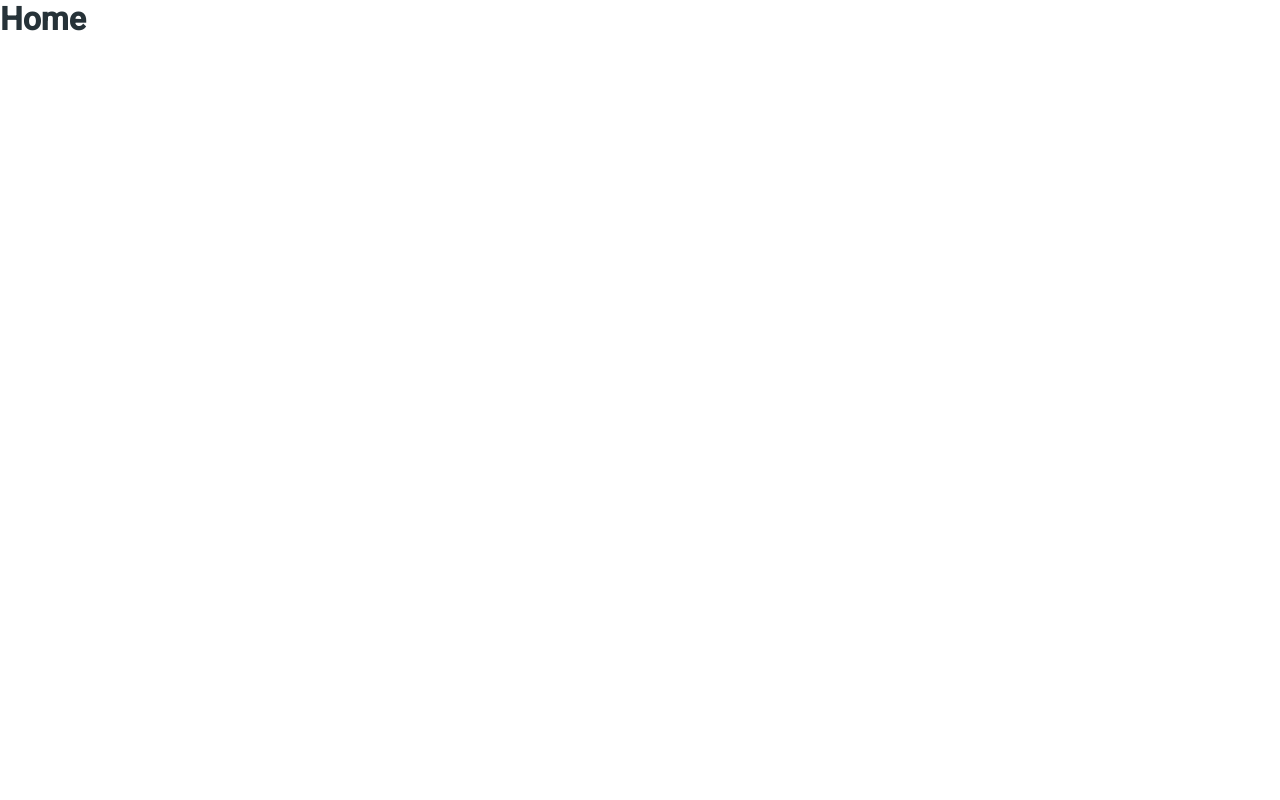
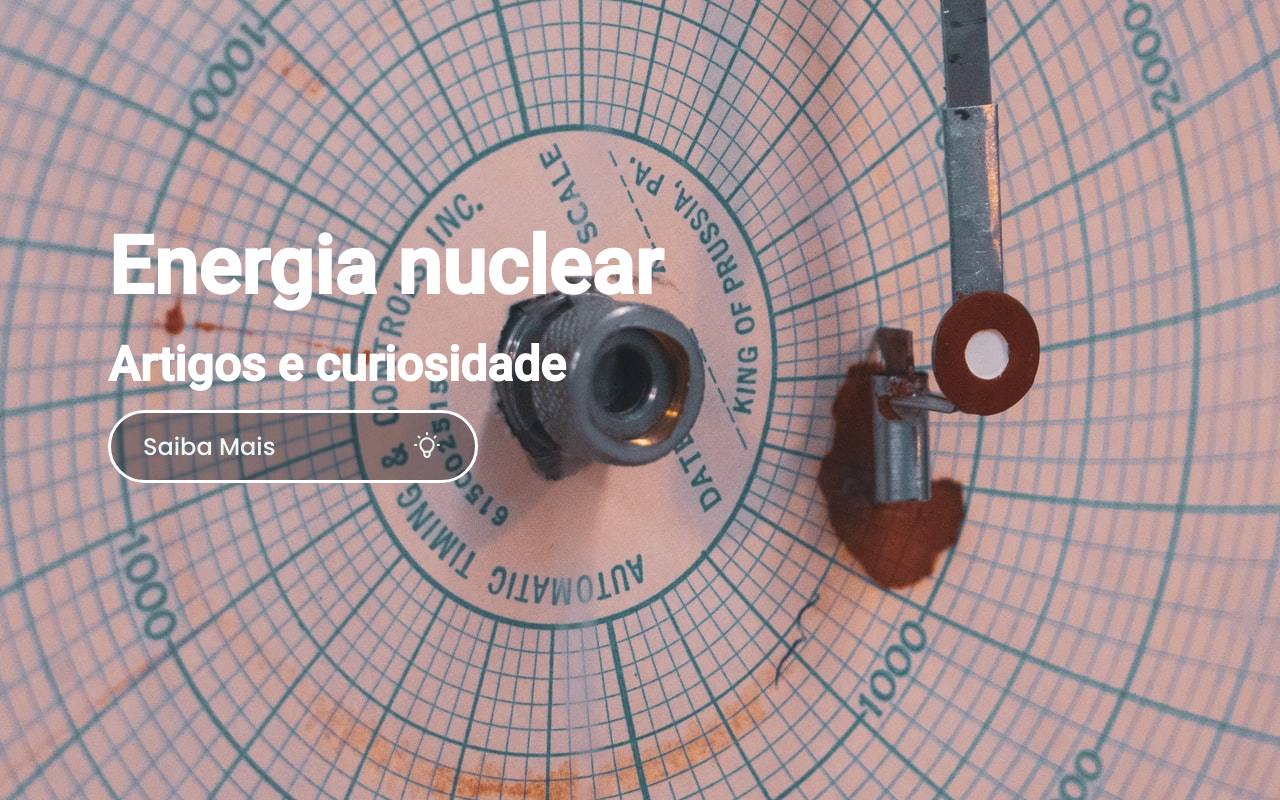
Before and after one commit to JoaoVictor6/blog-school, a React (Create React App) app: page / in a window 1280 px wide. Built offline with nearby package versions, Linux system fonts and the light colour scheme.

Commit message:
adicionando component header

```diff
--- a/src/App.tsx
+++ b/src/App.tsx
@@ -1,5 +1,5 @@
 import { BrowserRouter, Route, Switch } from "react-router-dom";
-import Home from "./components/Home";
+import Home from "./pages/Home";
 import GlobalStyle from "./GlobalStyle";
 
 function App(): JSX.Element {
--- /dev/null
+++ b/src/components/Button/index.tsx
@@ -0,0 +1,32 @@
+import { ButtonElement, Container } from "./style";
+
+type ButtonProps = {
+  placeholder: string;
+};
+
+export default function Button({
+  placeholder = "undefined",
+}: ButtonProps): JSX.Element {
+  return (
+    <ButtonElement>
+      <Container>
+        <p>{placeholder}</p>
+        <svg
+          width="32"
+          height="32"
+          viewBox="0 0 32 32"
+          fill="none"
+          xmlns="http://www.w3.org/2000/svg"
+        >
+          <path
+            d="M12.884 22.6667H19.1147H12.884ZM16 4V5.33333V4ZM24.4853 7.51467L23.5427 8.45733L24.4853 7.51467ZM28 16H26.6667H28ZM5.33333 16H4H5.33333ZM8.45733 8.45733L7.51467 7.51467L8.45733 8.45733ZM11.2853 20.7147C10.3532 19.7822 9.7184 18.5944 9.4613 17.3012C9.20421 16.008 9.33634 14.6677 9.84097 13.4496C10.3456 12.2315 11.2001 11.1905 12.2964 10.458C13.3927 9.72553 14.6815 9.33458 16 9.33458C17.3185 9.33458 18.6073 9.72553 19.7036 10.458C20.7999 11.1905 21.6544 12.2315 22.159 13.4496C22.6637 14.6677 22.7958 16.008 22.5387 17.3012C22.2816 18.5944 21.6468 19.7822 20.7147 20.7147L19.984 21.444C19.5663 21.8618 19.2349 22.3578 19.0089 22.9036C18.7829 23.4495 18.6666 24.0345 18.6667 24.6253V25.3333C18.6667 26.0406 18.3857 26.7189 17.8856 27.219C17.3855 27.719 16.7072 28 16 28C15.2928 28 14.6145 27.719 14.1144 27.219C13.6143 26.7189 13.3333 26.0406 13.3333 25.3333V24.6253C13.3333 23.432 12.8587 22.2867 12.016 21.444L11.2853 20.7147Z"
+            stroke="#EEF8F7"
+            strokeWidth="2"
+            strokeLinecap="round"
+            strokeLinejoin="round"
+          />
+        </svg>
+      </Container>
+    </ButtonElement>
+  );
+}
--- /dev/null
+++ b/src/components/Button/style.ts
@@ -0,0 +1,35 @@
+import styled from "styled-components";
+
+export const ButtonElement = styled.button`
+  border-style: none;
+  width: 370px;
+  border: 3px solid #fff;
+  border-radius: 50px;
+  background: rgba(1, 5, 6, 0.34);
+  cursor: pointer;
+  transition: all 0.2s ease-in-out;
+
+  &:hover {
+    background: rgba(1, 5, 6, 0.5);
+  }
+  &:active {
+    transform: scale(1.01);
+  }
+`;
+
+export const Container = styled.div`
+  margin: 16px 32px;
+  display: flex;
+  justify-content: space-between;
+
+  > p {
+    font-family: "Poppins", sans-serif;
+    font-weight: 500;
+    font-size: 24px;
+    color: #eef8f7;
+  }
+
+  > svg path {
+    stroke: #eef8f7;
+  }
+`;
--- /dev/null
+++ b/src/components/Header/index.tsx
@@ -0,0 +1,14 @@
+import Button from "../Button";
+import { Container, HeaderInfo } from "./style";
+
+export default function Header(): JSX.Element {
+  return (
+    <Container>
+      <HeaderInfo>
+        <h1>Energia nuclear</h1>
+        <h2>Artigos e curiosidade</h2>
+        <Button placeholder="Saiba Mais" />
+      </HeaderInfo>
+    </Container>
+  );
+}
--- /dev/null
+++ b/src/components/Header/style.ts
@@ -0,0 +1,29 @@
+import styled from "styled-components";
+import backgroundImg from "../../assets/img/header.jpg";
+
+export const Container = styled.header`
+  height: 100vh;
+  width: 100vw;
+
+  background-image: url(${backgroundImg});
+  background-repeat: no-repeat;
+  background-position: center;
+`;
+
+export const HeaderInfo = styled.div`
+  font-family: "Poppins", sans-serif;
+  font-weight: 500;
+  padding: 220px 108px;
+
+  > h1 {
+    font-size: 80px;
+    color: #fff;
+  }
+
+  > h2 {
+    color: #fff;
+    margin-top: 22px;
+    font-size: 48px;
+    margin-bottom: 17px;
+  }
+`;
--- a/src/components/Home/index.tsx
+++ /dev/null
@@ -1,3 +0,0 @@
-export default function Home(): JSX.Element {
-  return <h1>Home</h1>;
-}
--- /dev/null
+++ b/src/pages/Home/index.tsx
@@ -0,0 +1,10 @@
+import Header from "../../components/Header";
+import { Container } from "../../components/Header/style";
+
+export default function Home(): JSX.Element {
+  return (
+    <Container>
+      <Header />
+    </Container>
+  );
+}
--- /dev/null
+++ b/src/pages/Home/style.ts
@@ -0,0 +1,6 @@
+import styled from "styled-components";
+
+export const Container = styled.div`
+  min-width: 100vw;
+  min-height: 100vh;
+`;
```
Also changed, not shown: .eslintrc.js, src/assets/img/header.jpg (added).
